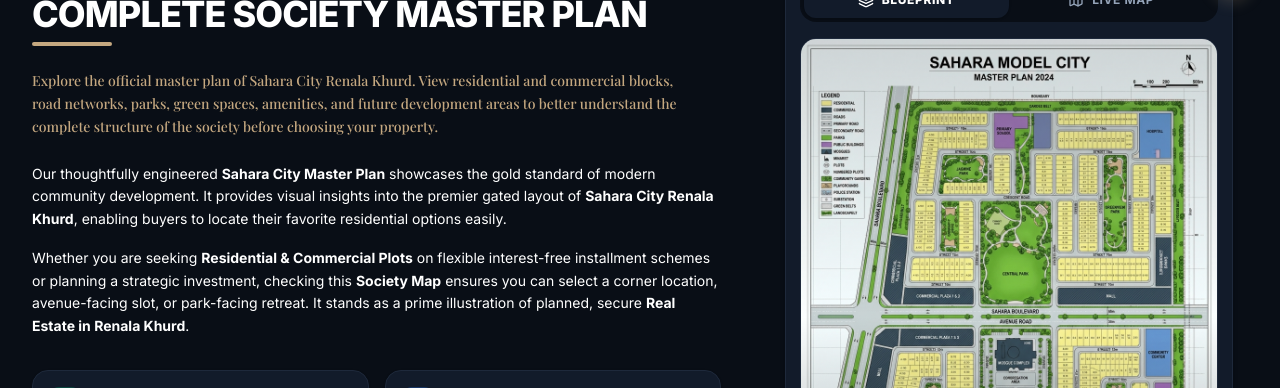
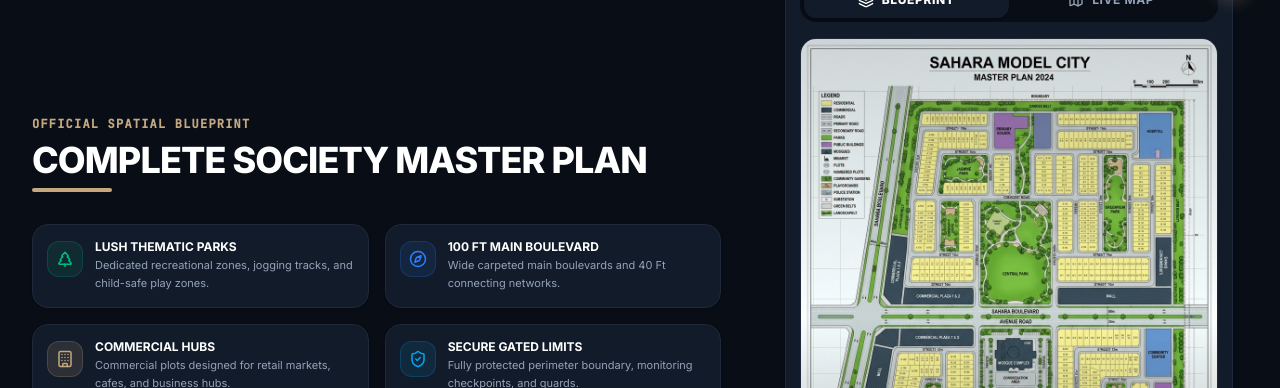
Before and after one commit to abcdasdwe/Sahara-City-Renala-Khurd, a React (Vite) app: page / in a window 1280 px wide. Shown: the part 780-1168 px from the top of the page. Built offline with nearby package versions, Linux system fonts and the light colour scheme; a web font is replaced by a local one.

Commit message:
refactor: remove redundant description in MasterPlanSection

```diff
--- a/src/components/MasterPlanSection.tsx
+++ b/src/components/MasterPlanSection.tsx
@@ -130,18 +130,7 @@
               <div className="h-1 w-20 bg-[#C5A880] rounded-full mt-2" />
             </div>
 
-            <p className="text-[#C5A880] font-medium text-sm leading-relaxed max-w-2xl font-serif">
-              Explore the official master plan of Sahara City Renala Khurd. View residential and commercial blocks, road networks, parks, green spaces, amenities, and future development areas to better understand the complete structure of the society before choosing your property.
-            </p>
 
-            <div className="text-xs sm:text-sm leading-relaxed text-gray-600 dark:text-gray-300 space-y-4">
-              <p>
-                Our thoughtfully engineered <strong>Sahara City Master Plan</strong> showcases the gold standard of modern community development. It provides visual insights into the premier gated layout of <strong>Sahara City Renala Khurd</strong>, enabling buyers to locate their favorite residential options easily.
-              </p>
-              <p>
-                Whether you are seeking <strong>Residential & Commercial Plots</strong> on flexible interest-free installment schemes or planning a strategic investment, checking this <strong>Society Map</strong> ensures you can select a corner location, avenue-facing slot, or park-facing retreat. It stands as a prime illustration of planned, secure <strong>Real Estate in Renala Khurd</strong>.
-              </p>
-            </div>
 
             {/* Feature Bento-Like List */}
             <div className="grid grid-cols-1 sm:grid-cols-2 gap-4 pt-2">
```
